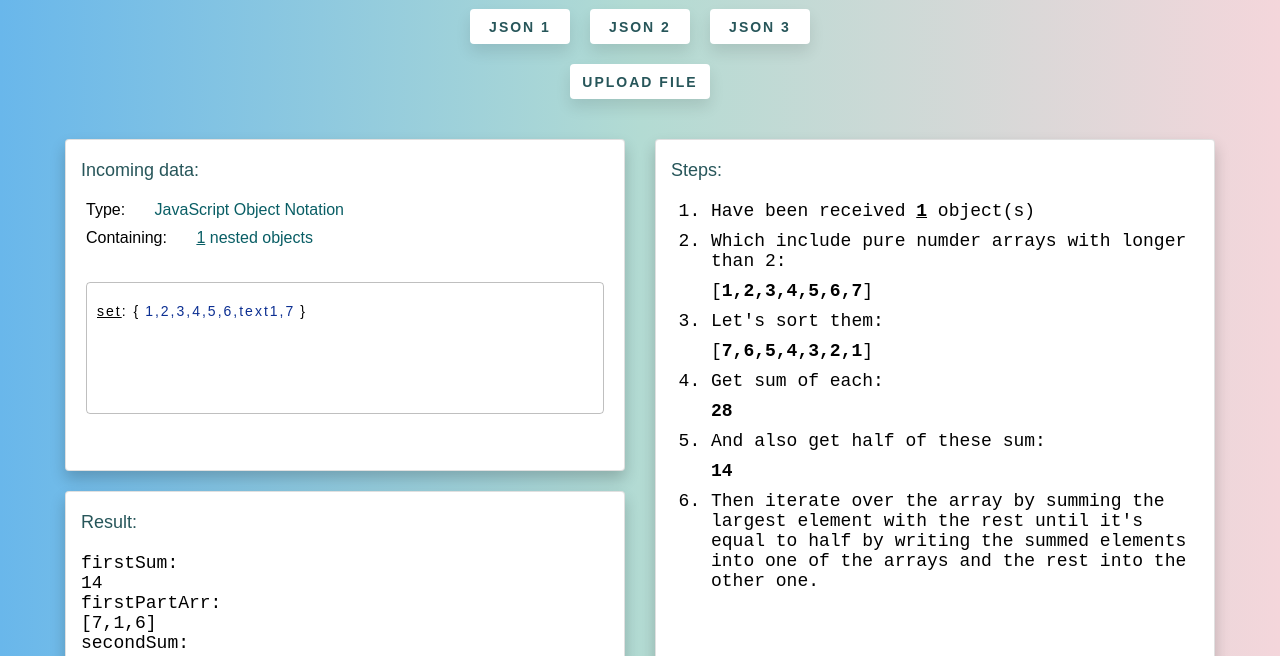
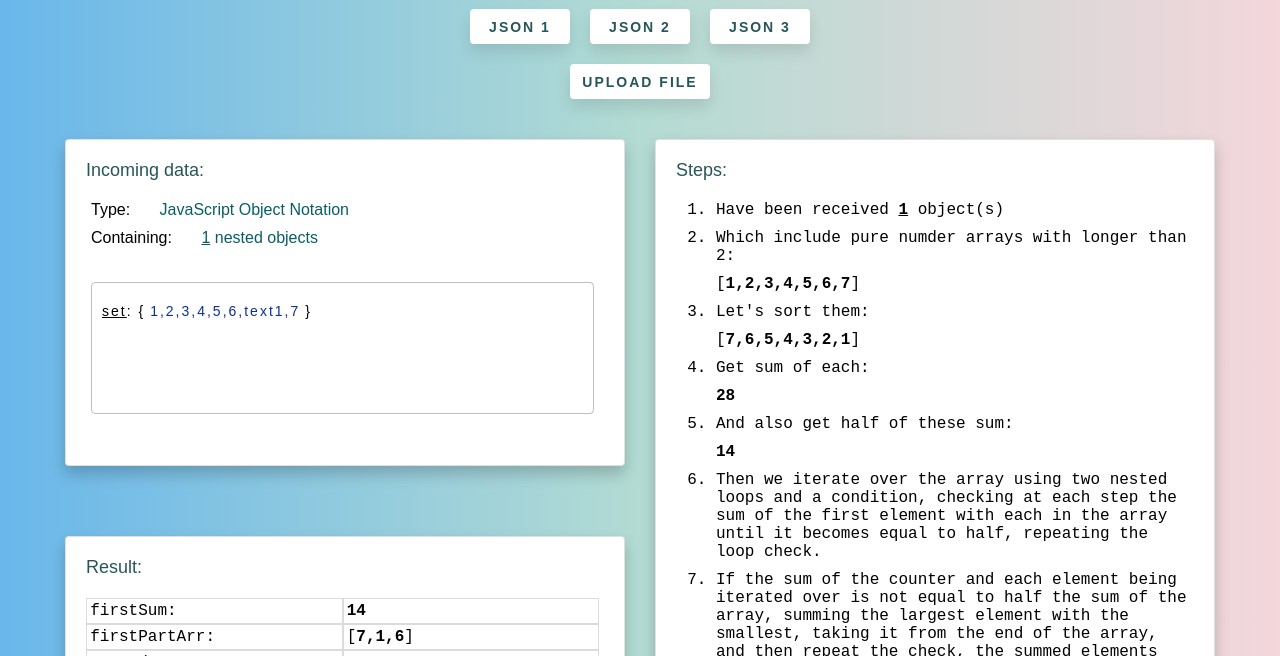
Before and after one commit to andrejscript/split-json-app, a plain HTML site: page index.html in a window 1280 px wide. Both pictures are taken after a click on the element "JSON 1". Shown: the part 144-800 px from the top of the page. Drawn offline with Linux system fonts and the light colour scheme; no server answers; a web font is replaced by a local one.

```diff
--- a/style.css
+++ b/style.css
@@ -143,7 +143,7 @@ label.expamle-file:hover {
 .steps,
 .result {
   margin: 10px 5px;
-  padding: 15px;
+  padding: 15px 25px 10px 20px;
   border: 1px solid #88888842;
   border-radius: 4px;
   background: #fff;
@@ -199,7 +199,9 @@ ul {
 }
 
 .steps {
+  height: 100%;
   min-height: 500px;
+  font-size: 16px;
 }
 
 .steps ol li {
@@ -210,6 +212,13 @@ ul {
   font-size: 14px;
 }
 
-#result {
+.grid-class {
   display: grid;
+  grid-template-columns: 1fr 1fr;
 }
+
+.grid-class li {
+  border: 1px solid rgb(219, 219, 219);
+  padding: .2em;
+  font-size: 16px;
+}
--- a/tasks/task2/index.js
+++ b/tasks/task2/index.js
@@ -140,31 +140,30 @@ function equalizeArray(sortArr, halfSumArr) {
     count++;
 
     (() => {
-      if(firstSum !== halfSumArr) {
-
+      if (firstSum !== halfSumArr) {
         for (let j = 1; j < sortArr.length; j++) {
           if (firstSum + sortArr[j] !== halfSumArr) {
             continue;
           } else {
             firstPartArr.push(sortArr[j]);
             firstSum += sortArr[j];
-            return createResultObj()
+            return createResultObj();
           }
         }
 
         firstSum += sortArr[sortArr.length - count];
         firstPartArr.push(sortArr[sortArr.length - count]);
       } else {
-        return createResultObj()
+        return createResultObj();
       }
-    })()
+    })();
   }
 
   function createResultObj() {
     firstSum = firstPartArr.reduce((acc, item) => acc + item, 0);
-    secondPartArr = sortArr.filter(el => !firstPartArr.includes(el) );
+    secondPartArr = sortArr.filter((el) => !firstPartArr.includes(el));
     secondSum = secondPartArr.reduce((acc, item) => acc + item, 0);
-    return {firstPartArr, firstSum, secondPartArr, secondSum}
+    return { firstPartArr, firstSum, secondPartArr, secondSum };
   }
 
   return { firstSum, firstPartArr, secondSum, secondPartArr };
@@ -192,6 +191,21 @@ function renderIncomeData(data) {
 
 function renderProcessSteps(stepsData) {
   stepsProcessField.innerHTML = '';
+console.log(getDataFetch());
+
+
+  (async () => {
+  const res = await fetch(`/tasks/task2/titles.json`);
+
+  if (!res.ok) {
+    throw new Error(`Could not fetch ${url}` + `, received ${res.status}`);
+  }
+
+  let data = await res.json();
+  console.log(data);
+
+  })();
+
 
   let entriesData = Object.entries(stepsData),
     dataList = document.createElement('ol'),
@@ -200,7 +214,10 @@ function renderProcessSteps(stepsData) {
     sortTitle = `<li>Let's sort them:</li>`,
     sumTitle = `<li>Get sum of each:</li>`,
     halfSumTitle = `<li>And also get half of these sum:</li>`,
-    resumeTitle = `<li>Then iterate over the array by summing the largest element with the rest until it's equal to half by writing the summed elements into one of the arrays and the rest into the other one.</li>`,
+    resumeTitle = `<li>Then we iterate over the array using two nested loops and a condition, checking at each step the sum of the first element with each in the array until it becomes equal to half, repeating the loop check.</li>`,
+    endTitle = `<li>If the sum of the counter and each element being iterated over is not equal to half the sum of the array,
+    summing the largest element with the smallest, taking it from the end of the array, and then repeat the check,
+    the summed elements are entered into one of the defined arrays, and the rest into another.</li>`,
     roundedSumTitle = `<span>(If the amount isn't odd - round its value down)</span><br>`;
 
   function addStepsTitle(str) {
@@ -217,7 +234,7 @@ function renderProcessSteps(stepsData) {
         let i = value[item];
         checkStepsItem(prop, i, arg);
       }
-      renderResult(value.resultEqualObj)
+      renderResult(value.resultEqualObj);
     }
   }
 
@@ -245,38 +262,33 @@ function renderProcessSteps(stepsData) {
   addStepsTitle(halfSumTitle);
   addStepsData('halfSumArr');
   addStepsTitle(resumeTitle);
+  addStepsTitle(endTitle);
 
   stepsProcessField.appendChild(dataList);
 }
 
 function renderResult(data) {
+  let resultList = document.createElement('ul'),
+    resultTitle = document.createElement('p'),
+    entriesData = Object.entries(data);
+
   resultField.innerHTML = '';
-
-  let resultList = document.createElement('ul');
-  let entriesData = Object.entries(data);
+  resultList.classList.add('grid-class');
+  resultTitle.innerHTML = ``;
+  resultField.appendChild(resultTitle);
+  resultField.appendChild(resultList);
 
   function addResultData(data) {
     for (const key in data) {
-
       let item = data[key];
       console.log(item);
 
-      // for (let i = 0; i < item.length; i++) {
-        if (Array.isArray(item[1])) {
-          resultList.innerHTML += `<li>${item[0]}:</li><li>[${item[1]}]</li>`;
-        } else {
-          resultList.innerHTML += `<li>${item[0]}:</li><li>${item[1]}</li>`;
-
-        }
-        // console.log(item[i], i, item);
-        // console.log(item);
-
-      // }
-
-
+      if (Array.isArray(item[1])) {
+        resultList.innerHTML += `<li>${item[0]}:</li><li>[<strong>${item[1]}</strong>]</li>`;
+      } else {
+        resultList.innerHTML += `<li>${item[0]}:</li><li><strong>${item[1]}</strong></li>`;
+      }
     }
   }
-  resultField.appendChild(resultList);
-
-  addResultData(entriesData)
+  addResultData(entriesData);
 }
--- a/tasks/task2/titles.json
+++ b/tasks/task2/titles.json
@@ -1,5 +1,6 @@
 {
   "titles": [
     "Which includes pure arrays with longer than 2:"
+
   ]
 }
```
